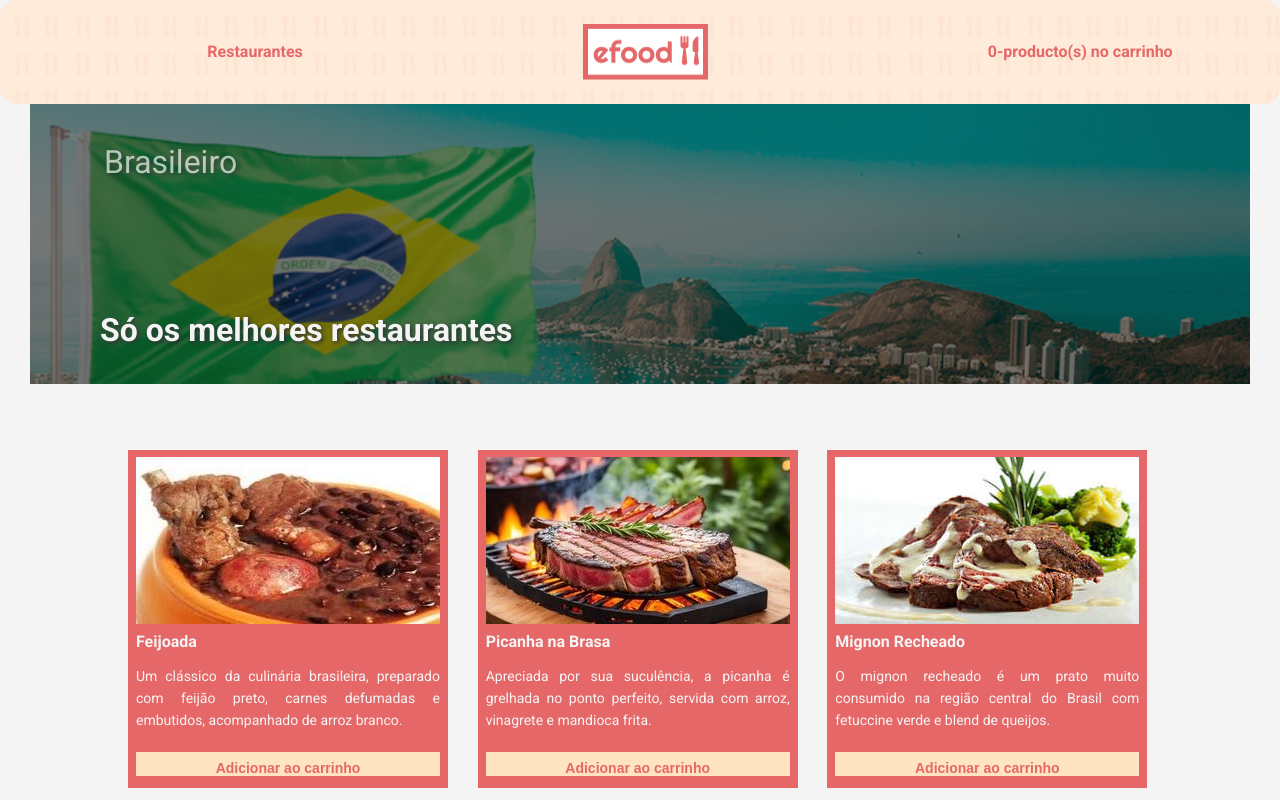
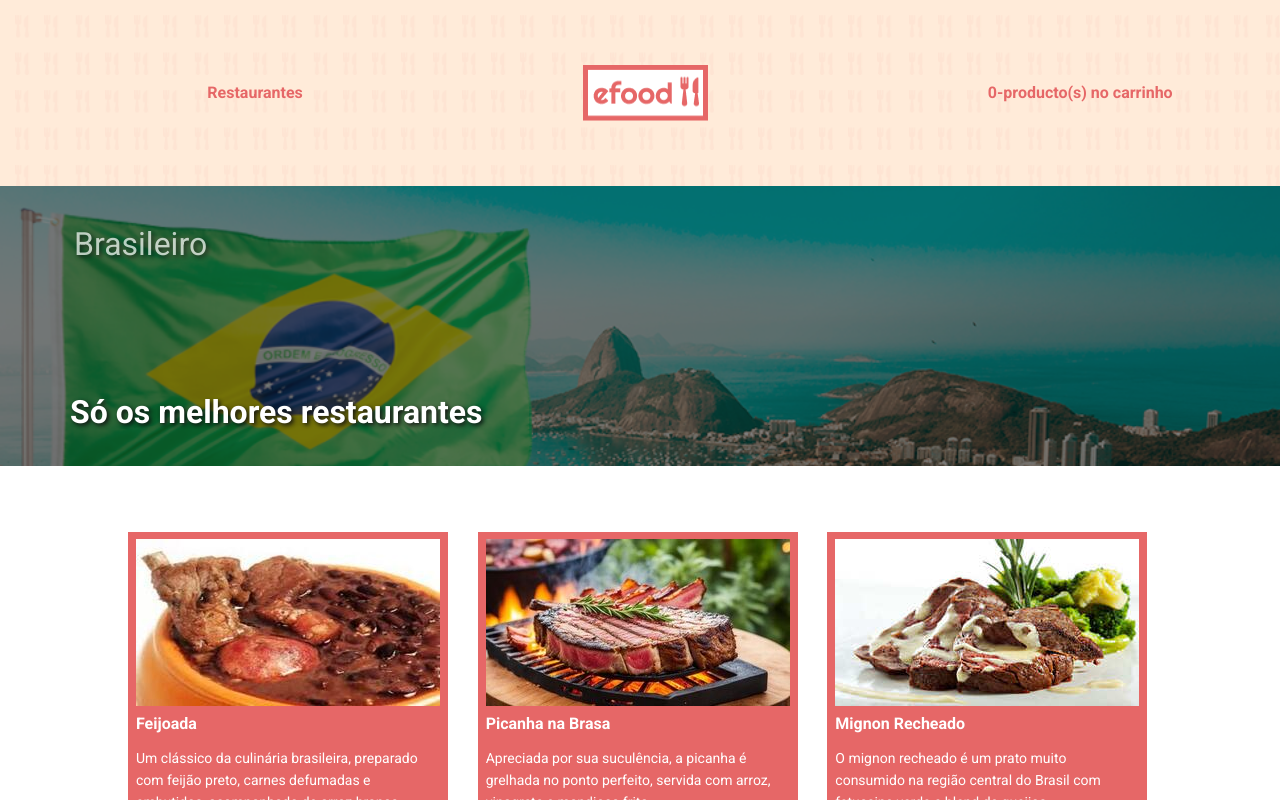
Before and after one commit to WilfredoSolorzano/efood, a React (Create React App) app: page /product-details/brasil in a window 1280 px wide. Shown: the top 800 px of the page. Built offline with nearby package versions, Linux system fonts and the light colour scheme.

Commit message:
agregando correçoes

```diff
--- a/src/componets/Banner/styled.ts
+++ b/src/componets/Banner/styled.ts
@@ -6,8 +6,8 @@ export const HeaderBar = styled.header`
   background-image: url(${fundo});
   background-size: cover;
   background-repeat: no-repeat;
+  height: 186px;
   padding: 24px;
-  border-radius: 16px;
   display: flex;
   align-items: center;
   justify-content: center;
--- a/src/componets/Hero/styles.ts
+++ b/src/componets/Hero/styles.ts
@@ -4,14 +4,18 @@ import vector from '../../asset/images/Vector.png'
 
 export const HeroContainer = styled.div`
   background-image: url(${vector});
+  background-color: #e66767; /* Cor de fundo do design */
   background-size: cover;
   background-repeat: no-repeat;
-  margin-bottom: 80px;
-  height: 384px;
+  height: 384px; /* Altura do container */
   display: flex;
   flex-direction: column;
   align-items: center;
+  justify-content: flex-start; /* Alinha no topo */
+  position: relative;
   text-align: center;
+  margin-bottom: 80px;
+
   @media (max-width: 768px) {
     height: 300px;
   }
@@ -21,49 +25,47 @@ export const HeroContainer = styled.div`
   }
 `
 
-export const Logo = styled.img`
-  width: 126px;
-  margin-top: 40px;
-  top: 40px;
-  left: 621px;
-
-  @media (max-width: 768px) {
-    width: 100px;
-    margin-top: 30px;
-  }
-
-  @media (max-width: 480px) {
-    width: 80px;
-    margin-top: 20px;
-  }
-`
-
 export const Text = styled.h1`
   width: 539px;
   height: 84px;
   position: absolute;
-  top: 160px;
-  font-family: 'Roboto', sans-serif;
+  top: 236px;
+  font-family:
   font-size: 36px;
   font-weight: 900;
   line-height: 42.19px;
   text-align: center;
   color: ${cores.fuccia};
-  text-decoration: none;
-  text-underline-position: from-font;
-  text-decoration-skip-ink: none;
+  transition: opacity 0.5s ease; /* Animação para aparecer */
 
   @media (max-width: 768px) {
     width: 80%;
-    font-size: 28px; /* Reduce el tamaño del texto en tablets */
+    font-size: 28px;
     line-height: 36px;
-    top: 140px;
+    top: 200px;
   }
 
   @media (max-width: 480px) {
     width: 90%;
-    font-size: 20px; /* Reduce el tamaño del texto en móviles */
+    font-size: 20px;
     line-height: 28px;
-    top: 120px;
+    top: 180px;
   }
 `
+
+export const Logo = styled.img`
+  width: 126px;
+  margin-top: 40px;
+  position: absolute;
+  top: 40px;
+  left: 50%;
+  transform: translateX(-50%);
+
+  @media (max-width: 768px) {
+    width: 100px;
+  }
+
+  @media (max-width: 480px) {
+    width: 80px;
+  }
+`
--- a/src/componets/HeroDetails/styled.ts
+++ b/src/componets/HeroDetails/styled.ts
@@ -2,7 +2,6 @@ import styled from 'styled-components'
 import { cores } from '../../styled'
 
 export const Imagem = styled.div`
-  max-width: 1366px;
   width: 100%;
   height: 280px;
   display: block;
@@ -29,20 +28,6 @@ export const Imagem = styled.div`
   @media (max-width: 480px) {
     height: 288px;
   }
-
-  .container {
-    position: relative;
-    padding-top: 340px;
-    display: flex;
-    justify-content: space-between;
-    align-items: flex-end;
-
-    @media (max-width: 768px) {
-      flex-direction: column;
-      padding-top: 200px;
-      align-items: center;
-    }
-
     @media (max-width: 480px) {
       padding-top: 130px;
     }
--- a/src/componets/ProductPage/Brasil.tsx
+++ b/src/componets/ProductPage/Brasil.tsx
@@ -64,7 +64,7 @@ const cardapio: Pratos[] = [
 
 const Brasil = () => {
   return (
-    <div style={{ padding: '0px 30px' }}>
+    <>
       <div>
         <HeroDeBrasil />
       </div>
@@ -87,7 +87,7 @@ const Brasil = () => {
           </ProductGrid>
         </Container>
       </Nav>
-    </div>
+    </>
   )
 }
 
--- a/src/componets/ProductPage/Colombia.tsx
+++ b/src/componets/ProductPage/Colombia.tsx
@@ -64,7 +64,7 @@ const cardapio: Pratos[] = [
 
 const Brasil = () => {
   return (
-    <div style={{ padding: '0px 30px' }}>
+    <>
       <div>
         <HeroDeColombia />
       </div>
@@ -87,7 +87,7 @@ const Brasil = () => {
           </ProductGrid>
         </Container>
       </Nav>
-    </div>
+    </>
   )
 }
 
--- a/src/componets/ProductPage/Italia.tsx
+++ b/src/componets/ProductPage/Italia.tsx
@@ -64,7 +64,7 @@ const cardapio: Pratos[] = [
 
 const Italia = () => {
   return (
-    <div style={{ padding: '0px 30px' }}>
+    <>
       <div>
         <HeroDeItalia />
       </div>
@@ -87,7 +87,7 @@ const Italia = () => {
           </ProductGrid>
         </Container>
       </Nav>
-    </div>
+    </>
   )
 }
 
--- a/src/componets/ProductPage/Japon.tsx
+++ b/src/componets/ProductPage/Japon.tsx
@@ -64,7 +64,7 @@ const cardapio: Pratos[] = [
 
 const Japon = () => {
   return (
-    <div style={{ padding: '0px 30px' }}>
+    <>
       <div>
         <HeroDeJapon />
       </div>
@@ -87,7 +87,7 @@ const Japon = () => {
           </ProductGrid>
         </Container>
       </Nav>
-    </div>
+    </>
   )
 }
 
--- a/src/componets/ProductPage/Peru.tsx
+++ b/src/componets/ProductPage/Peru.tsx
@@ -64,7 +64,7 @@ const cardapio: Pratos[] = [
 
 const Peru = () => {
   return (
-    <div style={{ padding: '0px 30px' }}>
+    <>
       <div>
         <HeroDePeru />
       </div>
@@ -87,7 +87,7 @@ const Peru = () => {
           </ProductGrid>
         </Container>
       </Nav>
-    </div>
+    </>
   )
 }
 
--- a/src/componets/ProductPage/styled.ts
+++ b/src/componets/ProductPage/styled.ts
@@ -18,9 +18,13 @@ export const Nav = styled.nav`
     display: none;
   }
   ${Descricao} {
+    font-family: Roboto;
     font-size: 14px;
+    font-weight: 400;
     line-height: 22px;
-    text-align: justify;
+    text-align: left;
+    text-underline-position: from-font;
+    text-decoration-skip-ink: none;
   }
   ${Titulo} {
     font-size: 16px;
--- a/src/styled.ts
+++ b/src/styled.ts
@@ -1,8 +1,8 @@
 import { createGlobalStyle } from 'styled-components'
 
 export const cores = {
-  branca: '#f4f4f4',
-  preta: '#333',
+  branca: '#FFFFFF',
+  preta: '#111',
   fuccia: '#E66767',
   textBotoes: '#FFEBD9',
   colorBody: 'rgb(230, 103, 103)',
```
